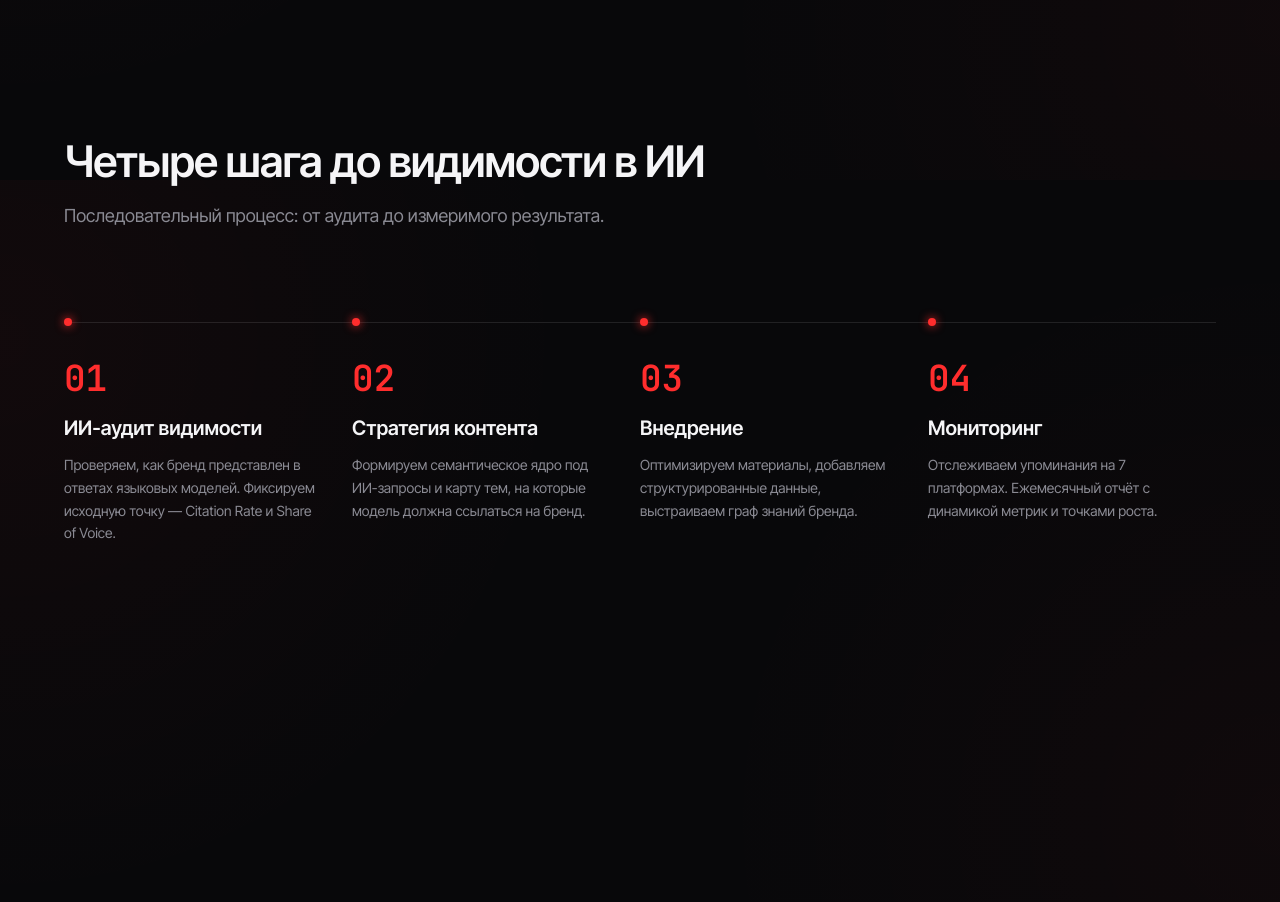
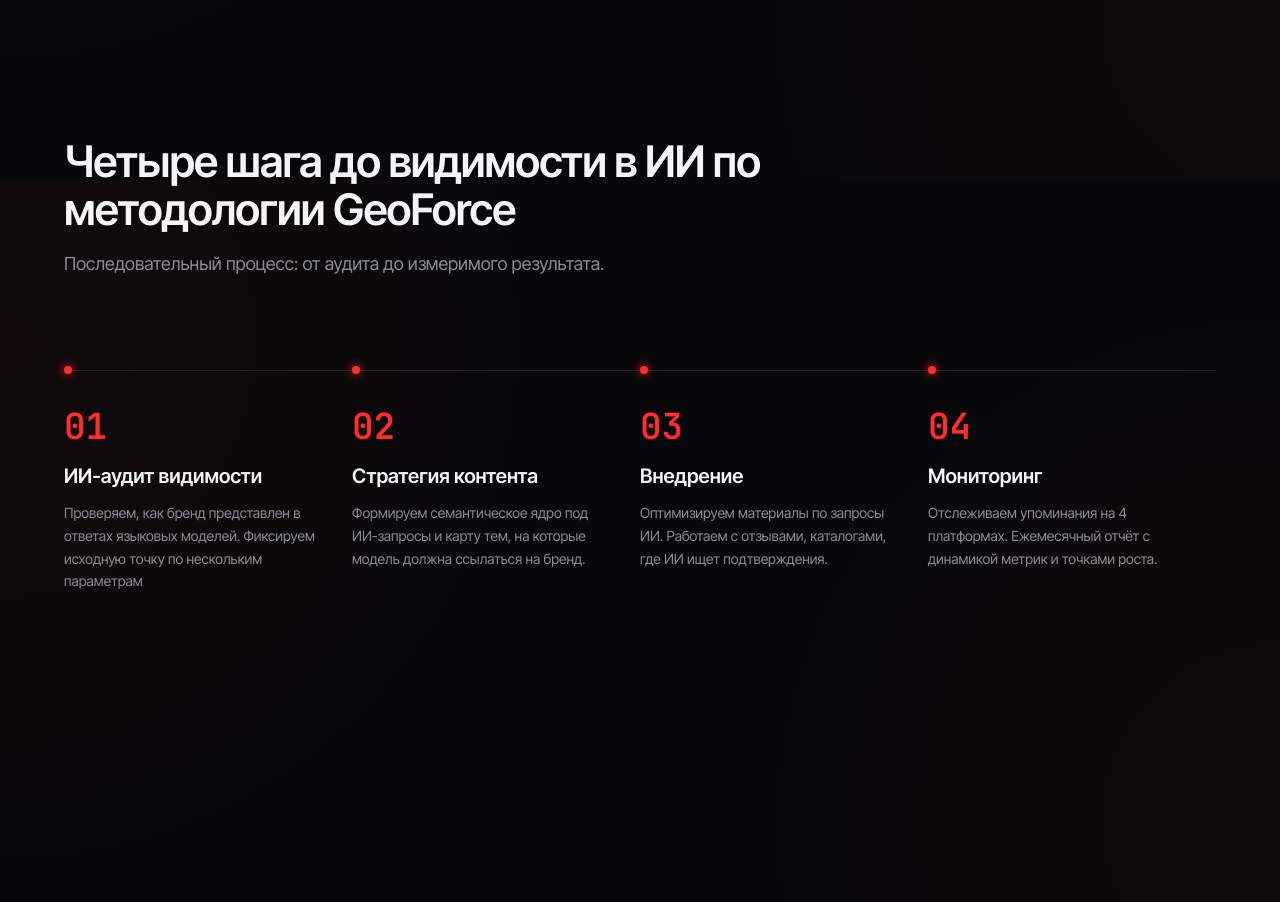
Before and after one commit to Sharhost/geoforce, a Next.js app: page / in a window 1280 px wide. Shown: the part 3020-3922 px from the top of the page. Built offline with nearby package versions, Linux system fonts and the light colour scheme.

Commit message:
Update Methodology.tsx

```diff
--- a/components/sections/Methodology.tsx
+++ b/components/sections/Methodology.tsx
@@ -3,10 +3,10 @@
 import { motion } from "framer-motion";
 
 const steps = [
-  ["01", "ИИ-аудит видимости", "Проверяем, как бренд представлен в ответах языковых моделей. Фиксируем исходную точку — Citation Rate и Share of Voice."],
+  ["01", "ИИ-аудит видимости", "Проверяем, как бренд представлен в ответах языковых моделей. Фиксируем исходную точку по нескольким параметрам"],
   ["02", "Стратегия контента", "Формируем семантическое ядро под ИИ-запросы и карту тем, на которые модель должна ссылаться на бренд."],
-  ["03", "Внедрение", "Оптимизируем материалы, добавляем структурированные данные, выстраиваем граф знаний бренда."],
-  ["04", "Мониторинг", "Отслеживаем упоминания на 7 платформах. Ежемесячный отчёт с динамикой метрик и точками роста."],
+  ["03", "Внедрение", "Оптимизируем материалы по запросы ИИ. Работаем с отзывами, каталогами, где ИИ ищет подтверждения."],
+  ["04", "Мониторинг", "Отслеживаем упоминания на 4 платформах. Ежемесячный отчёт с динамикой метрик и точками роста."],
 ];
 
 export function Methodology() {
@@ -21,7 +21,7 @@ export function Methodology() {
           transition={{ duration: 0.7, ease: [0.22, 1, 0.36, 1] }}
           className="mb-16"
         >
-          <h2 className="h2 max-w-3xl mb-4">Четыре шага до видимости в ИИ</h2>
+          <h2 className="h2 max-w-3xl mb-4">Четыре шага до видимости в ИИ по методологии GeoForce</h2>
           <p className="text-lg max-w-2xl" style={{ color: "var(--muted)" }}>
             Последовательный процесс: от аудита до измеримого результата.
           </p>
```
